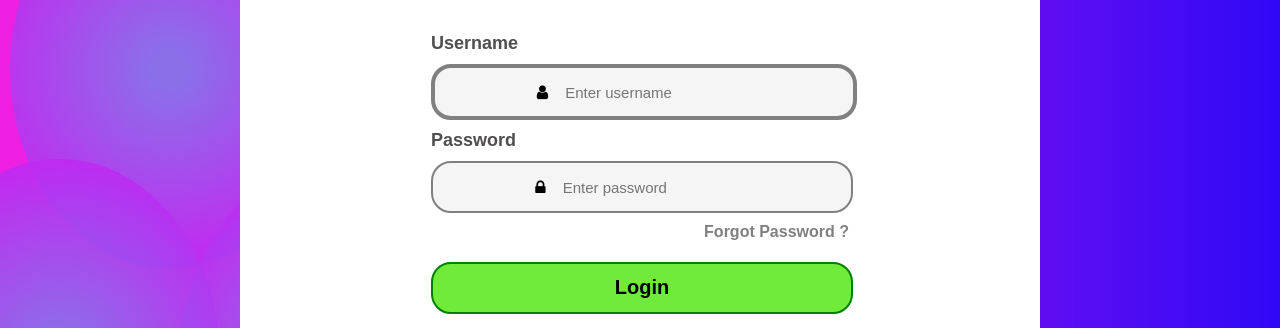
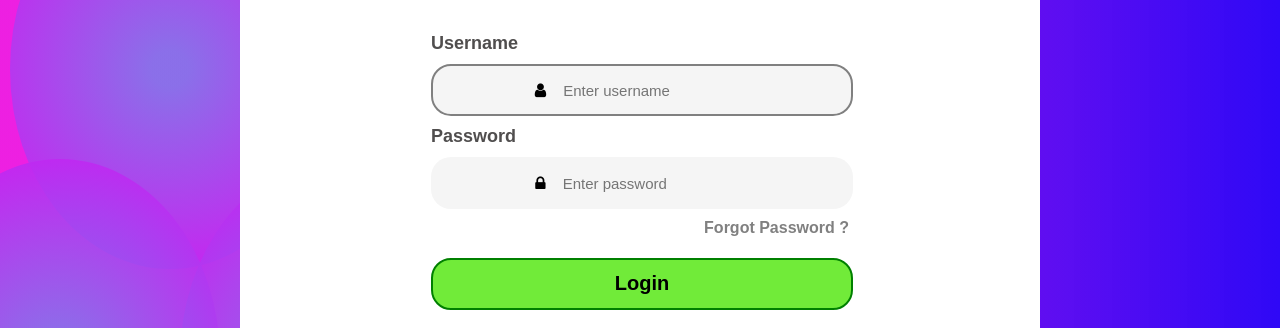
Before and after one commit to pkcteck2000/Login_UI, a plain HTML site: page index.html in a window 1280 px wide. In both pictures the pointer is over the element 642 px from the left and 231 px from the top of the page. Shown: the part 141-469 px from the top of the page. Drawn offline with Linux system fonts and the light colour scheme.

Commit message:
Default border for input is removed

```diff
--- a/styles.css
+++ b/styles.css
@@ -42,17 +42,17 @@ body {
     flex-direction: row;
     align-items: center;
     justify-content: center;
-    border: solid gray;
+    border: solid transparent;
     border-width: 2px;
     transition: 1s;
 }
 .user-name-text:hover {
     border: solid gray;
-    border-width: 4px;
+    border-width: 2px;
 }
 .password-text:hover {
     border: solid gray;
-    border-width: 4px;
+    border-width: 2px;
 }
 .text-input {
     border-width: 0px;
@@ -76,6 +76,9 @@ body {
     justify-content: center;
     border: solid green;
     border-width: 2px;
+}
+.login-btn-container:hover {
+    background: linear-gradient(90deg, rgba(235,3,222,0.8855917366946778) 27%, rgba(44,4,246,0.9836309523809523) 100%);
 }
 .login-btn {
     border-width: 0px;
```
